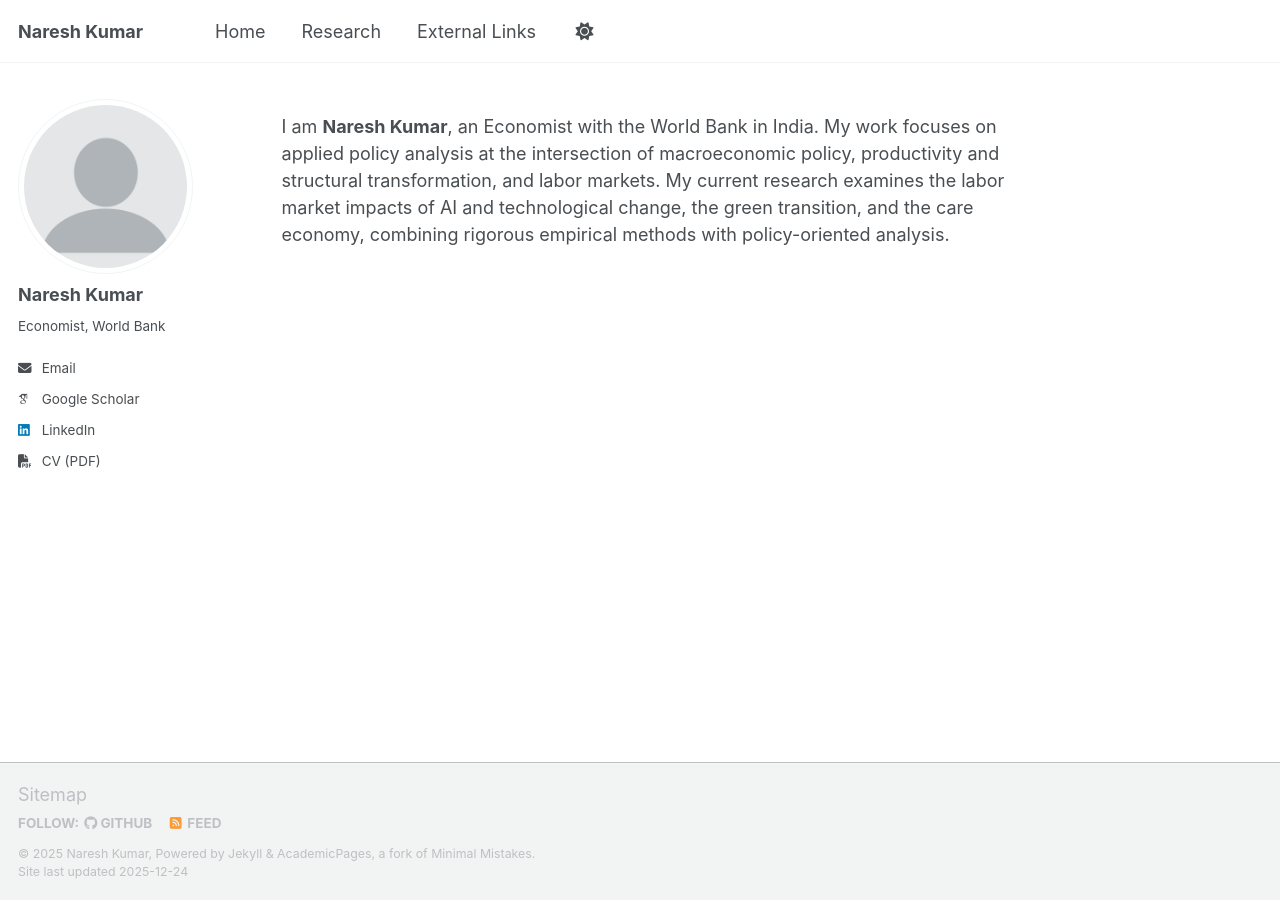
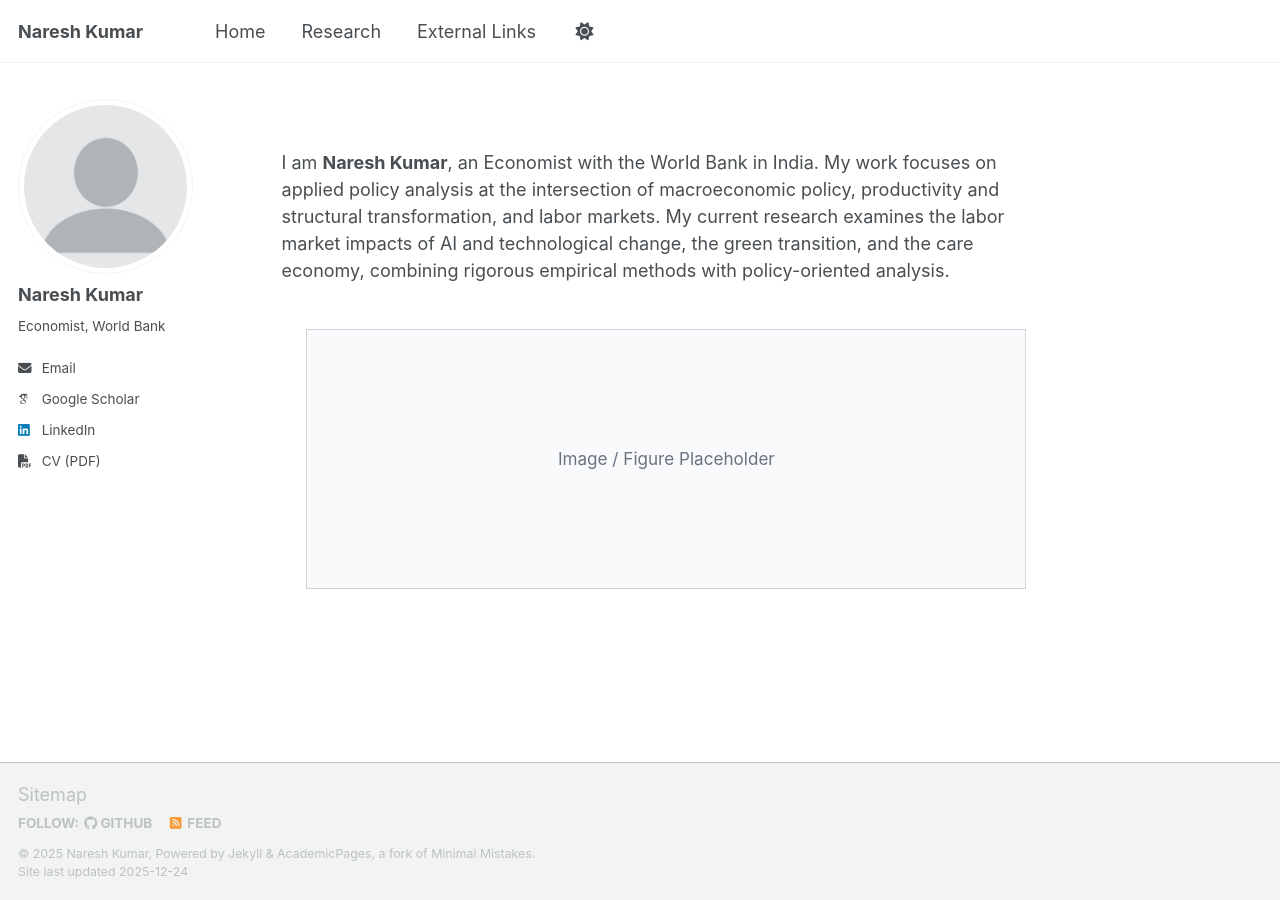
Before and after one commit to nkumar05/nkumar.github.io, a Jekyll site: the page built from _pages/about.md, in a window 1280 px wide. Built offline with Jekyll 4.4.1, drawn with Linux system fonts in a browser that asks for light colours; some web fonts are replaced; a script bundle is joined from its source files by our own code; library files that are not in the unit come from our copies; some of the changed lines change nothing that is shown.

Commit message:
Update about.md

```diff
--- a/_pages/about.md
+++ b/_pages/about.md
@@ -8,23 +8,28 @@ redirect_from:
   - /about.html
 ---
 
-
+<div style="height: 2rem;"></div>
 
 I am **Naresh Kumar**, an Economist with the World Bank in India. My work focuses on applied policy analysis at the intersection of macroeconomic policy, productivity and structural transformation, and labor markets. My current research examines the labor market impacts of AI and technological change, the green transition, and the care economy, combining rigorous empirical methods with policy-oriented analysis.
 
-<!--
-## Research Interests
-- Labor markets and jobs
-- AI and technological change
-- Green transition
-- Care economy
--->
+<div style="margin-top: 2.5rem; margin-bottom: 2.5rem; text-align: center;">
+  <div style="
+    width: 100%;
+    max-width: 720px;
+    height: 260px;
+    margin: 0 auto;
+    border: 1px solid #d1d5db;
+    background-color: #f9fafb;
+    display: flex;
+    align-items: center;
+    justify-content: center;
+    color: #6b7280;
+    font-size: 0.95rem;
+  ">
+    Image / Figure Placeholder
+  </div>
+</div>
 
-<!--
-**Email:** nkumar.econ@gmail.com
-**Research Fields:** Development economics; macroeconomic policy and structural transformation; technology, productivity, and labor markets.
-[Download CV (PDF)](/files/CV.pdf)
--->
 <!--
 <ul style="list-style-type:square; padding-left: 1.2em;">
   <li><strong>Email:</strong> nkumar.econ@gmail.com</li>
```
